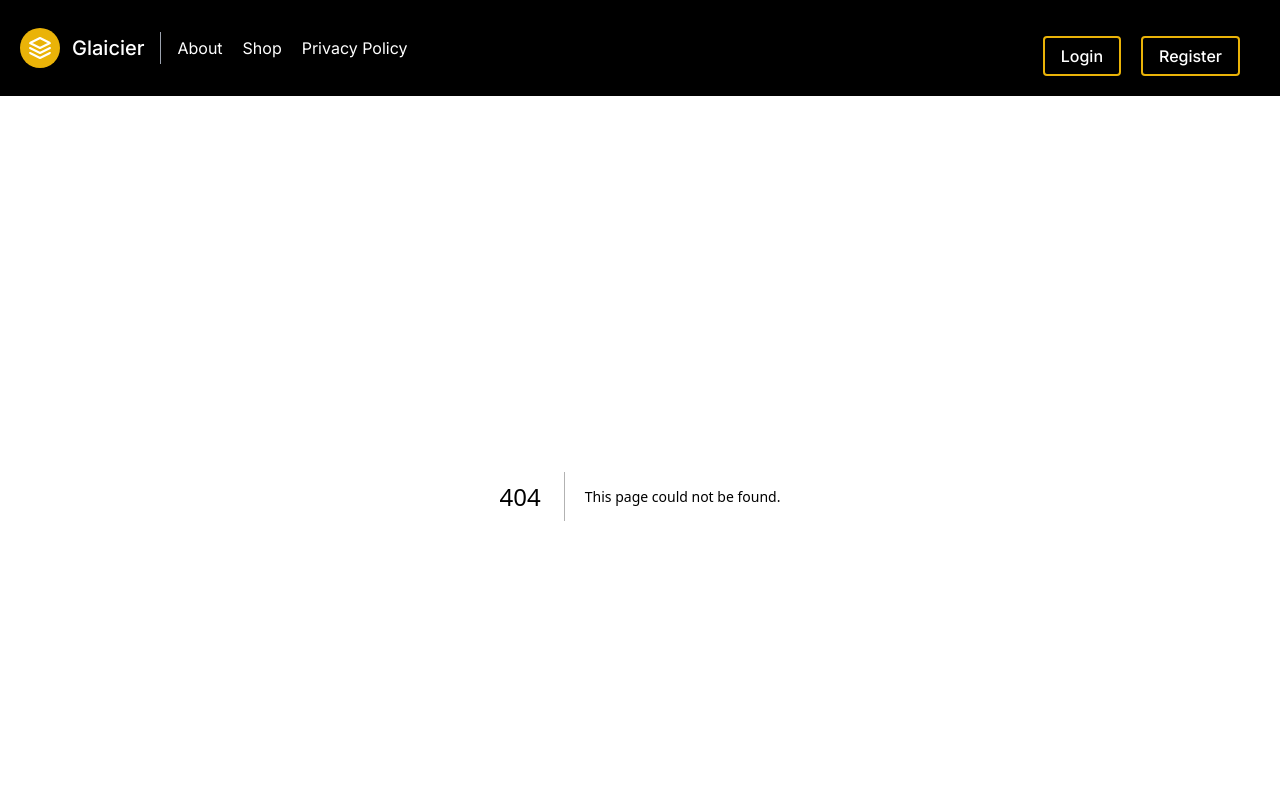
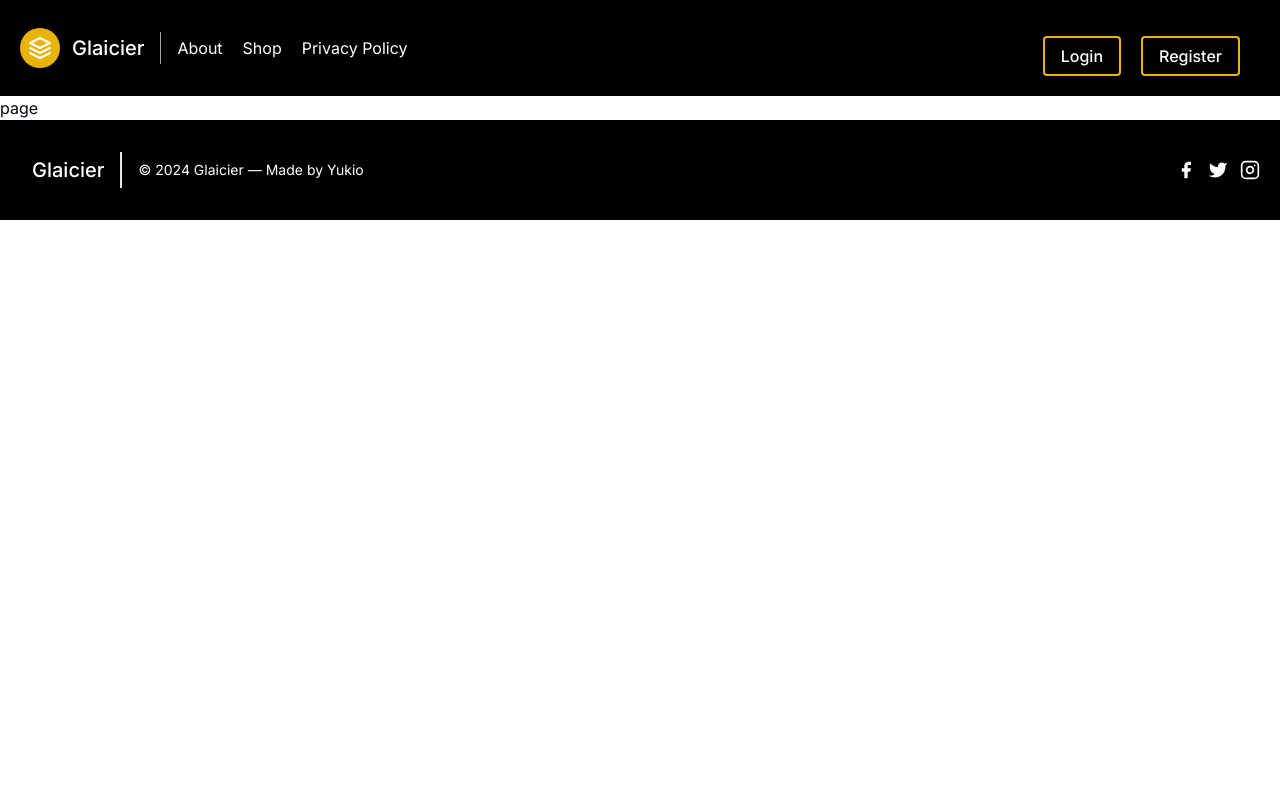
Before and after one commit to yukiodesigns/glacier_foods, a Next.js app: page /shop/dairy/1 in a window 1280 px wide. Before the commit this address had no page. Shown: the top 800 px of the page. Built offline with nearby package versions, Linux system fonts and the light colour scheme.

Commit message:
added single page

```diff
--- /dev/null
+++ b/app/shop/dairy/[id]/page.tsx
@@ -0,0 +1,9 @@
+import React from 'react'
+
+const page = () => {
+  return (
+    <div>page</div>
+  )
+}
+
+export default page
--- a/app/shop/dairy/page.tsx
+++ b/app/shop/dairy/page.tsx
@@ -76,6 +76,7 @@ const Products = () => {
         {/* Product List */}
         <div className="flex-1 grid grid-cols-1 md:grid-cols-2 lg:grid-cols-3 xl:grid-cols-3 gap-8 bg-gray-100 overflow-x-hidden overflow-y-auto max-h-[600px] px-10 py-12">
           {paginatedProducts.map(product => (
+            <Link href='/shop/dairy/id'>
             <div key={product.id} className="bg-white p-6 rounded-lg shadow-md">
               <img src={product.image} alt={product.name} className="w-full h-52 object-cover mb-4" />
               <h3 className="text-lg font-semibold text-gray-800">{product.name}</h3>
@@ -87,6 +88,7 @@ const Products = () => {
                 Add to Cart
               </button>
             </div>
+            </Link>
           ))}
         </div>
 
--- /dev/null
+++ b/app/shop/fruits/[id]/page.tsx
@@ -0,0 +1,9 @@
+import React from 'react'
+
+const page = () => {
+  return (
+    <div>page</div>
+  )
+}
+
+export default page
--- a/app/shop/fruits/page.tsx
+++ b/app/shop/fruits/page.tsx
@@ -76,6 +76,7 @@ const Fruits = () => {
         {/* Product List */}
         <div className="flex-1 grid grid-cols-1 md:grid-cols-2 lg:grid-cols-3 xl:grid-cols-3 gap-8 bg-gray-100 overflow-x-hidden overflow-y-auto max-h-[600px] px-10 py-12">
           {paginatedProducts.map(product => (
+             <Link href='/shop/fruits/id'>
             <div key={product.id} className="bg-white p-6 rounded-lg shadow-md">
               <img src={product.image} alt={product.name} className="w-full h-52 object-cover mb-4" />
               <h3 className="text-lg font-semibold text-gray-800">{product.name}</h3>
@@ -87,6 +88,7 @@ const Fruits = () => {
                 Add to Cart
               </button>
             </div>
+            </Link>
           ))}
         </div>
 
--- /dev/null
+++ b/app/shop/meat/[id]/page.tsx
@@ -0,0 +1,9 @@
+import React from 'react'
+
+const page = () => {
+  return (
+    <div>page</div>
+  )
+}
+
+export default page
--- a/app/shop/meat/page.tsx
+++ b/app/shop/meat/page.tsx
@@ -77,6 +77,7 @@ const Meat = () => {
         {/* Product List */}
         <div className="flex-1 grid grid-cols-1 md:grid-cols-2 lg:grid-cols-3 xl:grid-cols-3 gap-8 bg-gray-100 overflow-x-hidden overflow-y-auto max-h-[600px] px-10 py-12">
           {paginatedProducts.map(product => (
+             <Link href='/shop/meat/id'>
             <div key={product.id} className="bg-white p-6 rounded-lg shadow-md">
               <img src={product.image} alt={product.name} className="w-full h-52 object-cover mb-4" />
               <h3 className="text-lg font-semibold text-gray-800">{product.name}</h3>
@@ -88,6 +89,7 @@ const Meat = () => {
                 Add to Cart
               </button>
             </div>
+            </Link>
           ))}
         </div>
 
--- /dev/null
+++ b/app/shop/vegetables/[id]/page.tsx
@@ -0,0 +1,9 @@
+import React from 'react'
+
+const page = () => {
+  return (
+    <div>page</div>
+  )
+}
+
+export default page
--- a/app/shop/vegetables/page.tsx
+++ b/app/shop/vegetables/page.tsx
@@ -75,6 +75,7 @@ const Vegetables = () => {
         {/* Product List */}
         <div className="flex-1 grid grid-cols-1 md:grid-cols-2 lg:grid-cols-3 xl:grid-cols-3 gap-8 bg-gray-100 overflow-x-hidden overflow-y-auto max-h-[600px] px-10 py-12">
           {paginatedProducts.map(product => (
+             <Link href='/shop/vegetables/id'>
             <div key={product.id} className="bg-white p-6 rounded-lg shadow-md">
               <img src={product.image} alt={product.name} className="w-full h-52 object-cover mb-4" />
               <h3 className="text-lg font-semibold text-gray-800">{product.name}</h3>
@@ -86,7 +87,9 @@ const Vegetables = () => {
                 Add to Cart
               </button>
             </div>
+            </Link>
           ))}
+
         </div>
 
         {/* Filters */}
```
